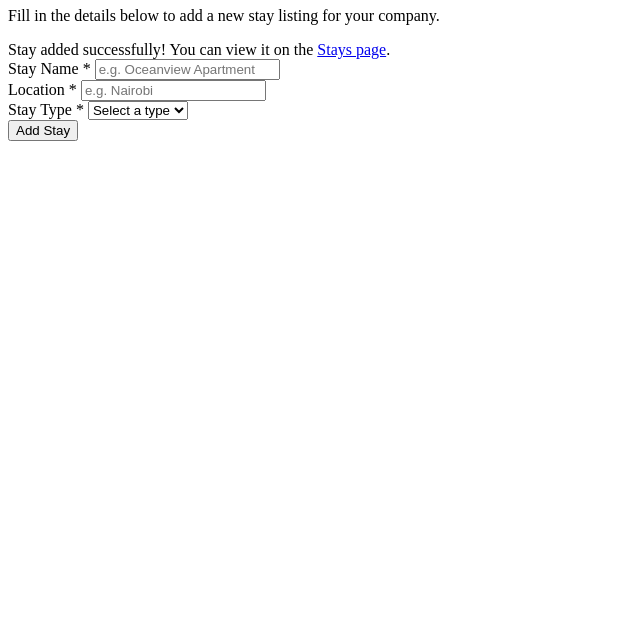
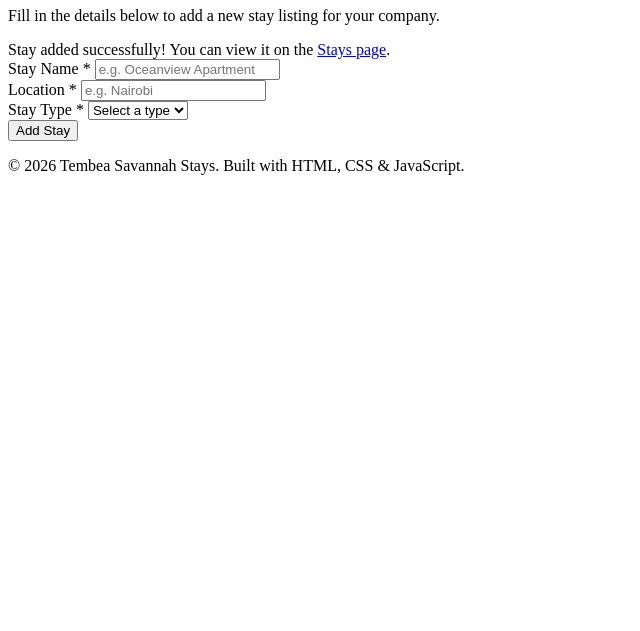
Before and after one commit to martinsmk/TEMBEA-SAVANNAH-STAYS, a plain HTML site: page add-stay.html in a window 1280 px wide. Shown: the part 169-800 px from the top of the page, without its empty margins (0-640 px from the left). Drawn offline with Linux system fonts and the light colour scheme.

Commit message:
add-stay.html footer

```diff
--- a/add-stay.html
+++ b/add-stay.html
@@ -67,6 +67,8 @@
              </section>
             </main>
 
-
+            <footer>
+                <p>&copy; 2026 Tembea Savannah Stays. Built with HTML, CSS & JavaScript.</p>
+            </footer>
 </body>
 </html>
```
